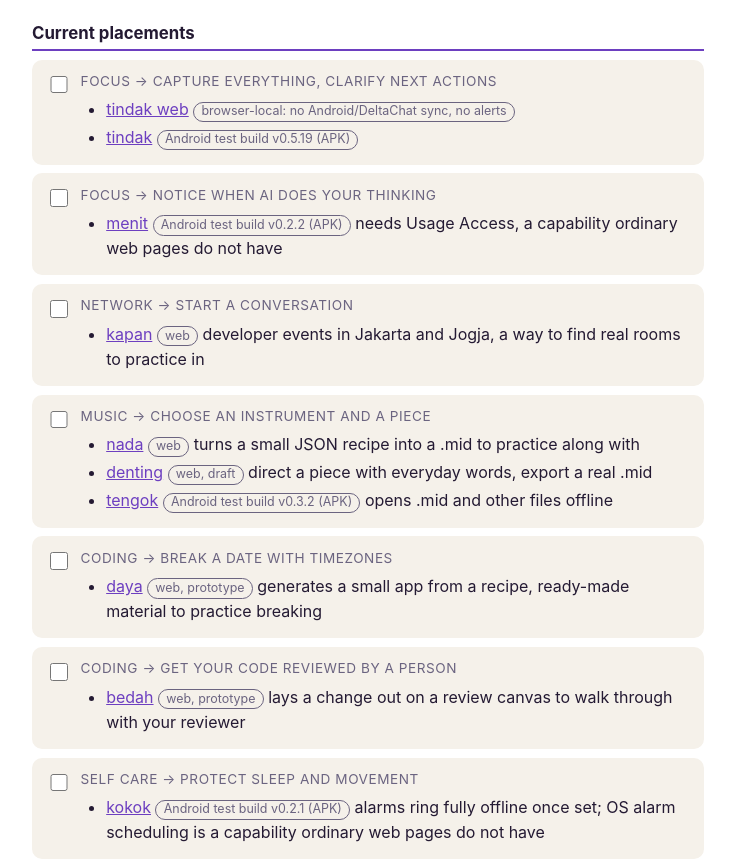
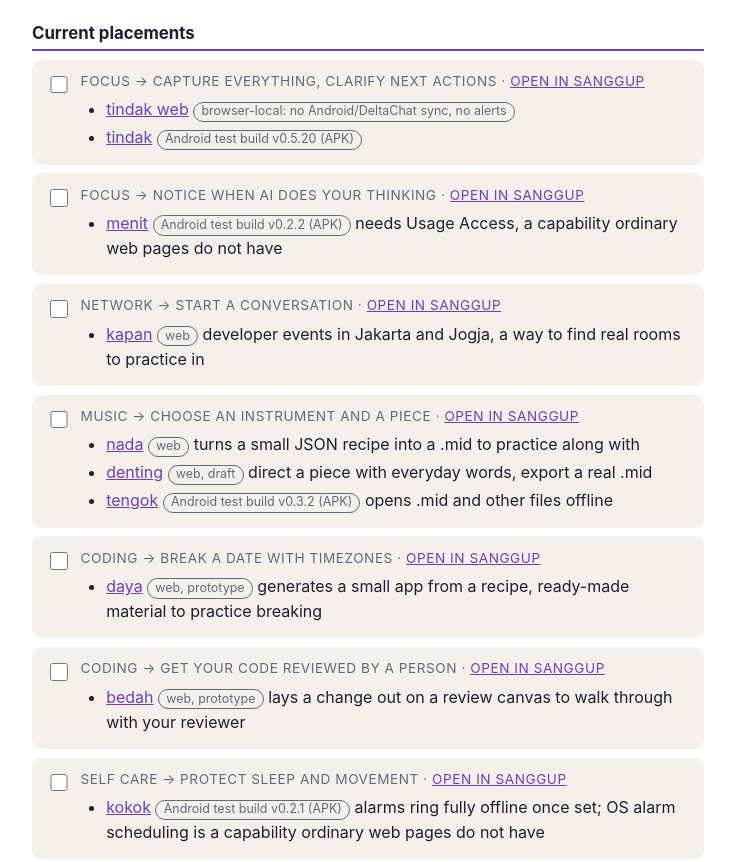
Before and after one commit to irvan-putra/sanggup, a website: page review/tools/index.html in a window 1280 px wide. Shown: the part 180-1042 px from the top of the page, without its empty margins (272-1007 px from the left). Drawn offline with Linux system fonts and the light colour scheme.

Commit message:
Checklist: link each placement to its sanggup stage; tindak APK to verified v0.5.20

```diff
--- a/review/tools/index.html
+++ b/review/tools/index.html
@@ -35,29 +35,29 @@
   <h2>Current placements</h2>
 
   <div class="card"><label><input type="checkbox" data-k="p1"><div class="body">
-    <span class="where">Focus &rarr; Capture everything, clarify next actions</span>
+    <span class="where">Focus &rarr; Capture everything, clarify next actions &middot; <a href="https://vanipy.com/sanggup/#focus">open in sanggup</a></span>
     <ul class="apps">
       <li><a href="https://vanipy.com/tindak/">tindak web</a> <span class="tag">browser-local: no Android/DeltaChat sync, no alerts</span></li>
-      <li><a href="https://github.com/irvan-putra/intodo/releases/download/v0.5.19/intodo-v0.5.19.apk">tindak</a> <span class="tag">Android test build v0.5.19 (APK)</span></li>
+      <li><a href="https://github.com/irvan-putra/tindak/releases/download/v0.5.20/tindak-v0.5.20.apk">tindak</a> <span class="tag">Android test build v0.5.20 (APK)</span></li>
     </ul>
   </div></label></div>
 
   <div class="card"><label><input type="checkbox" data-k="p2"><div class="body">
-    <span class="where">Focus &rarr; Notice when AI does your thinking</span>
+    <span class="where">Focus &rarr; Notice when AI does your thinking &middot; <a href="https://vanipy.com/sanggup/#focus">open in sanggup</a></span>
     <ul class="apps">
       <li><a href="https://github.com/irvan-putra/menit/releases/download/v0.2.2/menit-v0.2.2.apk">menit</a> <span class="tag">Android test build v0.2.2 (APK)</span> needs Usage Access, a capability ordinary web pages do not have</li>
     </ul>
   </div></label></div>
 
   <div class="card"><label><input type="checkbox" data-k="p3"><div class="body">
-    <span class="where">Network &rarr; Start a conversation</span>
+    <span class="where">Network &rarr; Start a conversation &middot; <a href="https://vanipy.com/sanggup/#network">open in sanggup</a></span>
     <ul class="apps">
       <li><a href="https://vanipy.com/kapan/">kapan</a> <span class="tag">web</span> developer events in Jakarta and Jogja, a way to find real rooms to practice in</li>
     </ul>
   </div></label></div>
 
   <div class="card"><label><input type="checkbox" data-k="p4"><div class="body">
-    <span class="where">Music &rarr; Choose an instrument and a piece</span>
+    <span class="where">Music &rarr; Choose an instrument and a piece &middot; <a href="https://vanipy.com/sanggup/#music">open in sanggup</a></span>
     <ul class="apps">
       <li><a href="https://vanipy.com/nada/">nada</a> <span class="tag">web</span> turns a small JSON recipe into a .mid to practice along with</li>
       <li><a href="https://vanipy.com/denting/">denting</a> <span class="tag">web, draft</span> direct a piece with everyday words, export a real .mid</li>
@@ -66,21 +66,21 @@
   </div></label></div>
 
   <div class="card"><label><input type="checkbox" data-k="p5"><div class="body">
-    <span class="where">Coding &rarr; Break a date with timezones</span>
+    <span class="where">Coding &rarr; Break a date with timezones &middot; <a href="https://vanipy.com/sanggup/#coding">open in sanggup</a></span>
     <ul class="apps">
       <li><a href="https://vanipy.com/daya/">daya</a> <span class="tag">web, prototype</span> generates a small app from a recipe, ready-made material to practice breaking</li>
     </ul>
   </div></label></div>
 
   <div class="card"><label><input type="checkbox" data-k="p6"><div class="body">
-    <span class="where">Coding &rarr; Get your code reviewed by a person</span>
+    <span class="where">Coding &rarr; Get your code reviewed by a person &middot; <a href="https://vanipy.com/sanggup/#coding">open in sanggup</a></span>
     <ul class="apps">
       <li><a href="https://vanipy.com/bedah/">bedah</a> <span class="tag">web, prototype</span> lays a change out on a review canvas to walk through with your reviewer</li>
     </ul>
   </div></label></div>
 
   <div class="card"><label><input type="checkbox" data-k="p7"><div class="body">
-    <span class="where">Self care &rarr; Protect sleep and movement</span>
+    <span class="where">Self care &rarr; Protect sleep and movement &middot; <a href="https://vanipy.com/sanggup/#selfcare">open in sanggup</a></span>
     <ul class="apps">
       <li><a href="https://github.com/irvan-putra/kokok/releases/download/v0.2.1/kokok-v0.2.1.apk">kokok</a> <span class="tag">Android test build v0.2.1 (APK)</span> alarms ring fully offline once set; OS alarm scheduling is a capability ordinary web pages do not have</li>
     </ul>
@@ -93,7 +93,7 @@
   </div></label></div>
 
   <div class="card"><label><input type="checkbox" data-k="n2"><div class="body">
-    <strong>intodo is now tindak, and the move is live.</strong> The app is at <a href="https://vanipy.com/tindak/">vanipy.com/tindak/</a> (serves the task app directly), with the old homepage prototype at <a href="https://vanipy.com/tindak/review/">/tindak/review/</a> and the source canvas at <a href="https://vanipy.com/tindak/code-review/">/tindak/code-review/</a>. The Android test build is still v0.5.19 (linked above); a renamed build is being prepared. Tick if this is fine as-is.
+    <strong>intodo is now tindak, and the move is live.</strong> The app is at <a href="https://vanipy.com/tindak/">vanipy.com/tindak/</a> (serves the task app directly), with the old homepage prototype at <a href="https://vanipy.com/tindak/review/">/tindak/review/</a> and the source canvas at <a href="https://vanipy.com/tindak/code-review/">/tindak/code-review/</a>. The renamed Android test build v0.5.20 is linked above; it installs as a separate app with fresh pairing, not an in-place update of intodo. Tick if this is fine as-is.
   </div></label></div>
 
   <h2>Skipped, with the reason</h2>
```
Also changed, not shown: data.js.
